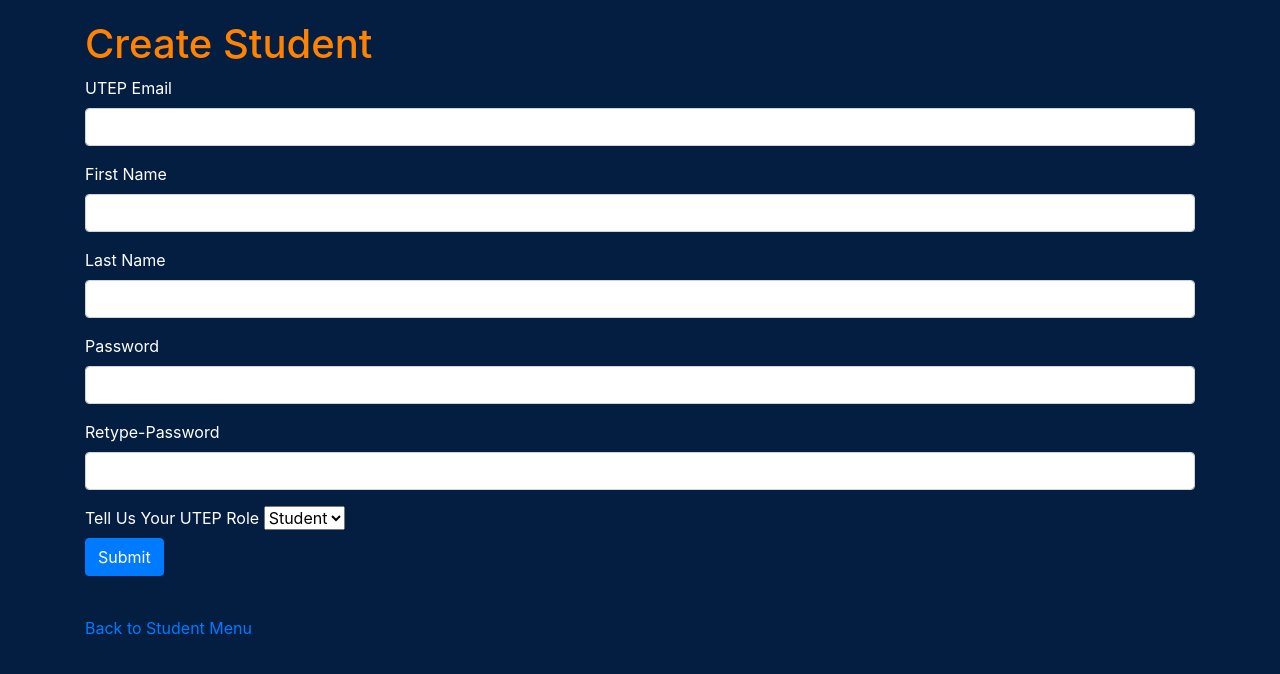
After one commit to wdcroslen/DatabaseTicketSystem, a PHP site: page /createUser.php in a window 1280 px wide. The commit adds this page. Shown: the top 674 px of the page. Run offline with PHP 8.4, Linux system fonts and the light colour scheme; data that the repository does not hold is empty.

Commit message:
Create user, verify passwords

```diff
--- /dev/null
+++ b/DBProject/createUser.php
@@ -0,0 +1,129 @@
+<!--
+/**
+ * CS 4342 Database Management
+ * @author Instruction team with contribution from L. Garnica and K. Apodaca
+ * @version 2.0
+ * Description: The purpose of these file is to provide PhP basic elements for an interface to access a DB.
+ * Resources: https://getbootstrap.com/docs/4.5/components/alerts/  -- bootstrap examples
+ *
+ * This file inserts a new record  into the table Student of your DB.
+ */
+-->
+<?php
+
+$servername = "ilinkserver.cs.utep.edu";
+$username = "wdcroslen";
+$password = "*utep2020!";
+$database = "f20am_team13";
+$currentUser = "";
+
+// Create connection
+global $conn;
+$conn = new mysqli($servername, $username, $password, $database);
+?>
+
+<!doctype html>
+<html lang="en">
+
+<head>
+    <meta charset="utf-8">
+    <meta name="viewport" content="width=device-width, initial-scale=1, shrink-to-fit=no">
+    <title>CS4342 Create Student</title>
+
+    <!-- Importing Bootstrap CSS library https://getbootstrap.com/ -->
+    <link rel="stylesheet" href="https://cdn.jsdelivr.net/npm/bootstrap@4.5.3/dist/css/bootstrap.min.css">
+</head>
+<script>
+    function passwordMatch(){
+        var p = document.getElementById("password").value;
+        var rp = document.getElementById("re-password").value;
+
+        if (p === rp){
+            var t = true;
+        } else {
+            alert("Passwords must match");
+            return false;
+        }
+        return true;
+
+    }
+</script>
+<body style="background-color: #041E42; color:white;" >
+<div style="margin-top: 20px" class="container">
+    <h1 style="color:#FF8200;">Create Student</h1>
+    <!-- styling of the form for bootstrap https://getbootstrap.com/docs/4.5/components/forms/ -->
+    <form action="createUser.php" method="post" onsubmit="return passwordMatch()">
+        <div class="form-group">
+            <label for="email">UTEP Email</label>
+            <input class="form-control" type="text" id="email" name="email"required>
+        </div>
+        <div class="form-group">
+            <label for="first_name">First Name</label>
+            <input class="form-control" type="text" id="first_name"  name="first_name"required>
+        </div>
+        <div class="form-group">
+            <label for="last_name">Last Name</label>
+            <input class="form-control" type="text" id="last_name" name="last_name"required>
+        </div>
+        <div class="form-group">
+            <label for="password">Password</label>
+            <input class="form-control" type="password" id="password" name="password"required>
+        </div>
+        <div class="form-group">
+            <label for="re-password">Retype-Password</label>
+            <input class="form-control" type="password" id="re-password" name="re-password" required>
+        </div>
+
+        <label for="role">Tell Us Your UTEP Role</label>
+        <select name="role" id="role" class="select">
+            <option value="Student">Student</option>
+            <option value="Faculty">Faculty</option>
+            <option value="Staff">Staff</option>
+        </select>
+
+        <div class="form-group">
+            <input class="btn btn-primary" name='Submit' type="submit" value="Submit">
+        </div>
+    </form>
+    <div>
+        <br>
+        <a href="index.php">Back to Student Menu</a></br>
+    </div>
+
+    <!-- jQuery and JS bundle w/ Popper.js -->
+
+    <?php
+    if (isset($_POST['Submit'])){
+
+        /**
+         * Grab information from the form submission and store values into variables.
+         */
+        $sEmail= isset($_POST['email']) ? $_POST['email'] : " ";
+        $sfirstName = isset($_POST['first_name']) ? $_POST['first_name'] : " ";
+        $slastName = isset($_POST['last_name']) ? $_POST['last_name'] : " ";
+        $sPassword = isset($_POST['password']) ? $_POST['password'] : " ";
+        $role = isset($_POST['role']) ? $_POST['role'] : " ";
+
+        //Insert into Student table;
+        $passTest = password_hash($sPassword, PASSWORD_DEFAULT);
+        $queryStudent  = "INSERT INTO User (FirstName,LastName,UTEPEmail,Role,Password)
+                VALUES ('".$sfirstName."','".$slastName."','".$sEmail."','".$role."','".$passTest."');";
+
+
+
+        if ($conn->query($queryStudent) === TRUE) {
+            echo "<br> New record created successfully for student ".$sEmail;
+
+        } else {
+            echo "<br> The record was not created, the query, generated the error <br>" . $conn->error;
+        }
+
+        // To redirect the page to the student menu right after the query is executed, use the following statement
+        // header("Location: student_menu.php");
+    }
+    ?>
+
+
+</body>
+
+</html>
--- a/DBProject/userRequest.php
+++ b/DBProject/userRequest.php
@@ -55,12 +55,8 @@ session_start();
             }
         </script>
         <button onclick = "showTickets()"  id="ticketB" name="filter">View Tickets</button>
-<<<<<<< HEAD
         <button onclick = "showPanel(), fillPlaceholder()"  id="ticketPanelButton" name="filter">Ticket Panel</button>
-=======
-        <button onclick = "showPanel()"  id="ticketPanelButton" name="filter">Ticket Panel</button>
 
->>>>>>> 5f96e5af134c37bc33eb23e98373982fee013c95
     </div>
 
 
```
Also changed, not shown: DBProject/index.php (+26 -55 lines).
